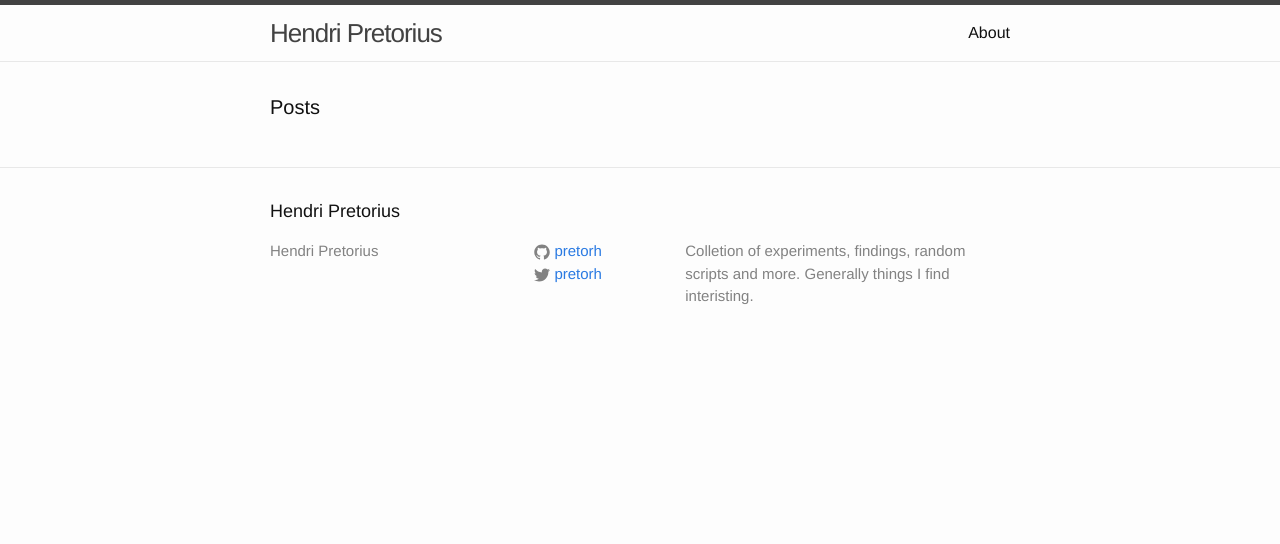
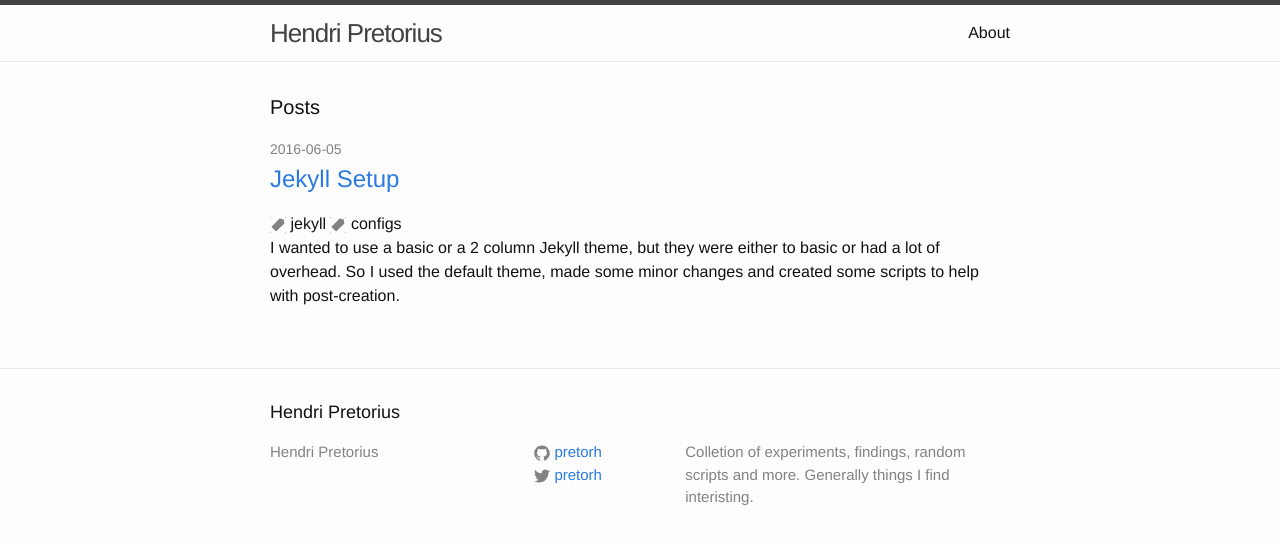
Before and after one commit to pretorh/pretorh.github.io, a Jekyll site: the page built from index.html, in a window 1280 px wide. Shown: the top 544 px of the page. Built offline with Jekyll 4.4.1, drawn with Linux system fonts in a browser that asks for light colours; some of the changed lines change nothing that is shown.

Commit message:
post: jekyll setup

```diff
--- a/_drafts/jekyll-setup.md
+++ b/_posts/2016-06-05-jekyll-setup.md
@@ -1,5 +1,6 @@
 ---
 layout: post
+date: 2016-06-05T17:46:16Z
 title: "Jekyll Setup"
 tags: jekyll configs
 ---
@@ -28,7 +29,7 @@ Changed the `<li>` element in `index.html` to include the excerpt of each post:
 #### Display tags in post list
 Downloaded a [tag icon SVG](https://www.svgimages.com/tag-icon.html)
 
-Created an include file `icon-tag.html` (basically the same as the `span` from the `icon-gibhub.html` file)
+Created an include file `icon-tag.html` (based on the `span` from the `icon-gibhub.html` file)
 {% highlight html %}
 {% raw %}
 <span class="icon">{% include icon-tag.svg %} {{ include.tag }}</span>
@@ -55,10 +56,15 @@ in `_includes/head.html`:
 - Remove RSS
 - Fix date time format
     - Changed to [ISO-8601](https://en.wikipedia.org/wiki/ISO_8601) dates: `%Y-%m-%d` (2016-05-28) instead of `%b %-d, %Y` (May 28, 2016)
+- Add custom 404 page
+    - Just created a simple `404.html` file in the project root, using the `default` layout
 
 ## Creating posts
 
-Created some Perl [scripts](https://github.com/pretorh/jekyll-pub) to help setup and manage Jekyll posts
+Creating a draft seems pretty simple: create a `.md` file in the `_drafts` folder, setup some [front matter](https://jekyllrb.com/docs/frontmatter/) and run Jekyll with the `--drafts` switch.
+When you are happy with it, add the date to the file, and move it into the `_posts` folder, remembering to rename the file based on the `YEAR-MONTH-DAY-title.MARKUP` format.
+
+Since this all seemed very manualy, I created some Perl [scripts](https://github.com/pretorh/jekyll-pub) to help setup and manage Jekyll posts
 
 - Creating drafts
     - `jekyll-new-draft.pl [title]`
```
